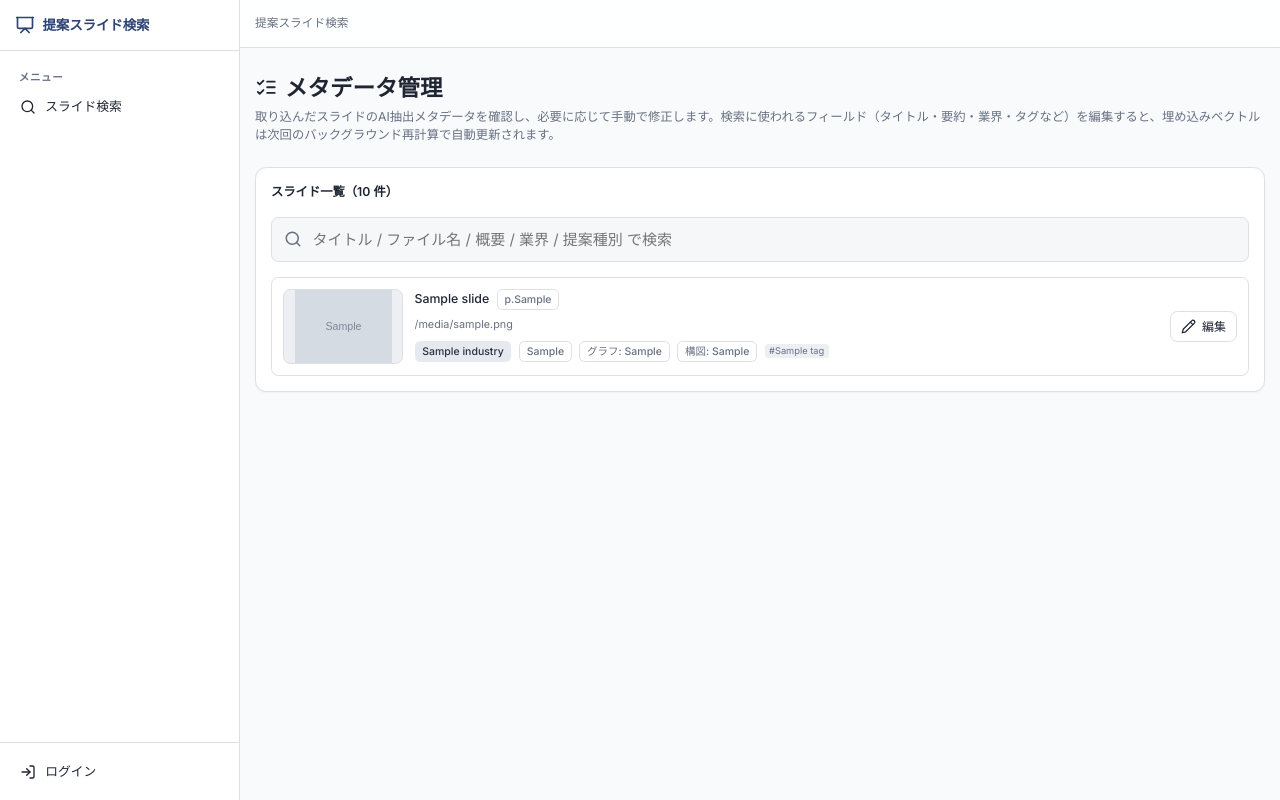
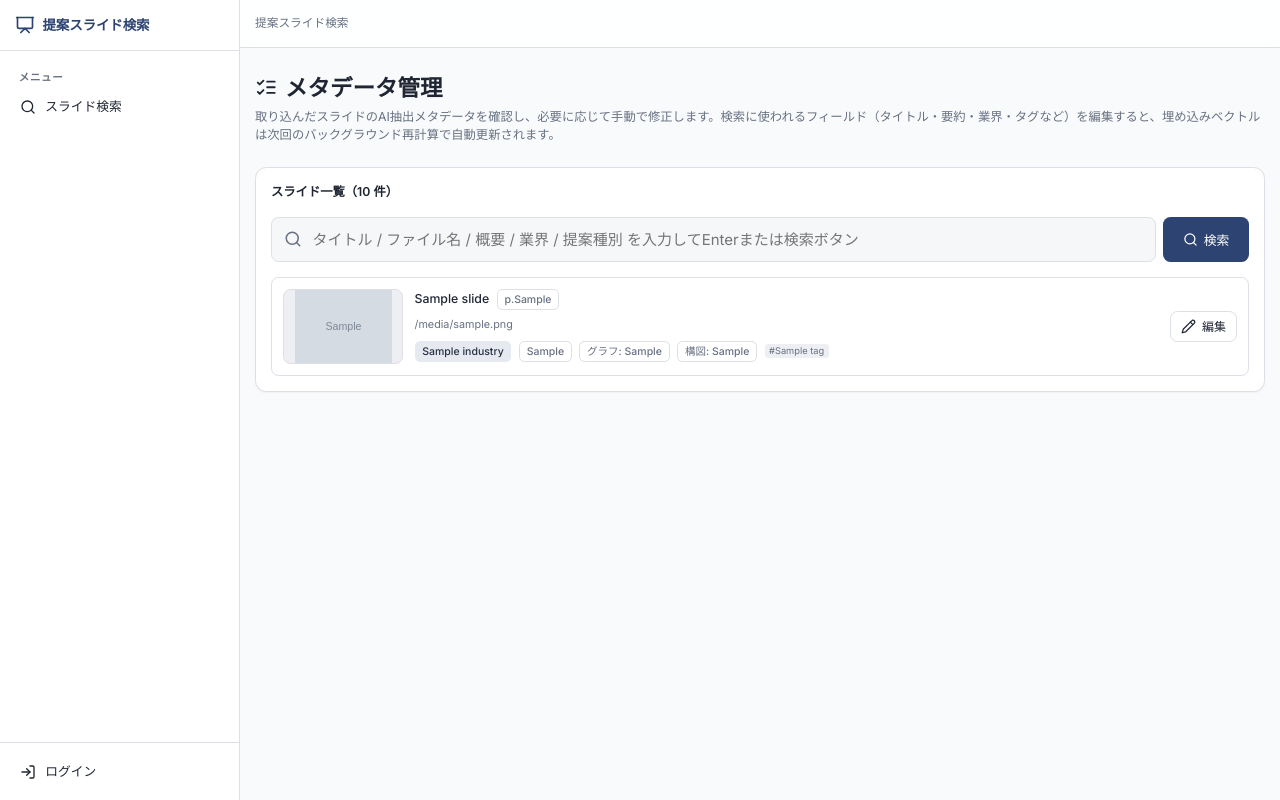
Before and after one commit to beginerSE/slide-discovery, a FastAPI app: template templates/admin_slides.html in a window 1280 px wide. Run offline with FastAPI, Linux system fonts and the light colour scheme; the template is opened without the code that fills it: most values are stand-ins (such as "Sample title", 1, 10 or a date in 2020); grey boxes marked "Sample" are stand-in pictures; parts of the project's set-up code (start-up, migrations or seed data) failed here and were passed over; some libraries are stand-ins or nearby versions.

Commit message:
Update _slide_list.html

```diff
--- a/templates/_slide_list.html
+++ b/templates/_slide_list.html
@@ -4,9 +4,14 @@
   <div class="text-sm font-semibold">スライド一覧（{{ "{:,}".format(total) }} 件）</div>
   <div class="search-box">
     {{ m.icon("search", "search-icon") }}
-    <input class="input" type="text" name="q" value="{{ q or '' }}" placeholder="タイトル / ファイル名 / 概要 / 業界 / 提案種別 で検索" autocomplete="off"
+    <input class="input" type="text" name="q" value="{{ q or '' }}" placeholder="タイトル / ファイル名 / 概要 / 業界 / 提案種別 を入力してEnterまたは検索ボタン" autocomplete="off"
       hx-get="/ui/admin/slides-list" hx-target="#slide-list" hx-swap="innerHTML"
-      hx-trigger="keyup changed delay:300ms, search" hx-vals='{"page": 0}' />
+      hx-trigger="keyup[key=='Enter']" hx-vals='{"page": 0}' />
+    <button type="button" class="btn search-btn"
+      hx-get="/ui/admin/slides-list" hx-target="#slide-list" hx-swap="innerHTML"
+      hx-include="[name='q']" hx-vals='{"page": 0}'>
+      {{ m.icon("search") }}<span>検索</span>
+    </button>
   </div>
 
   {% if items|length == 0 %}
```
